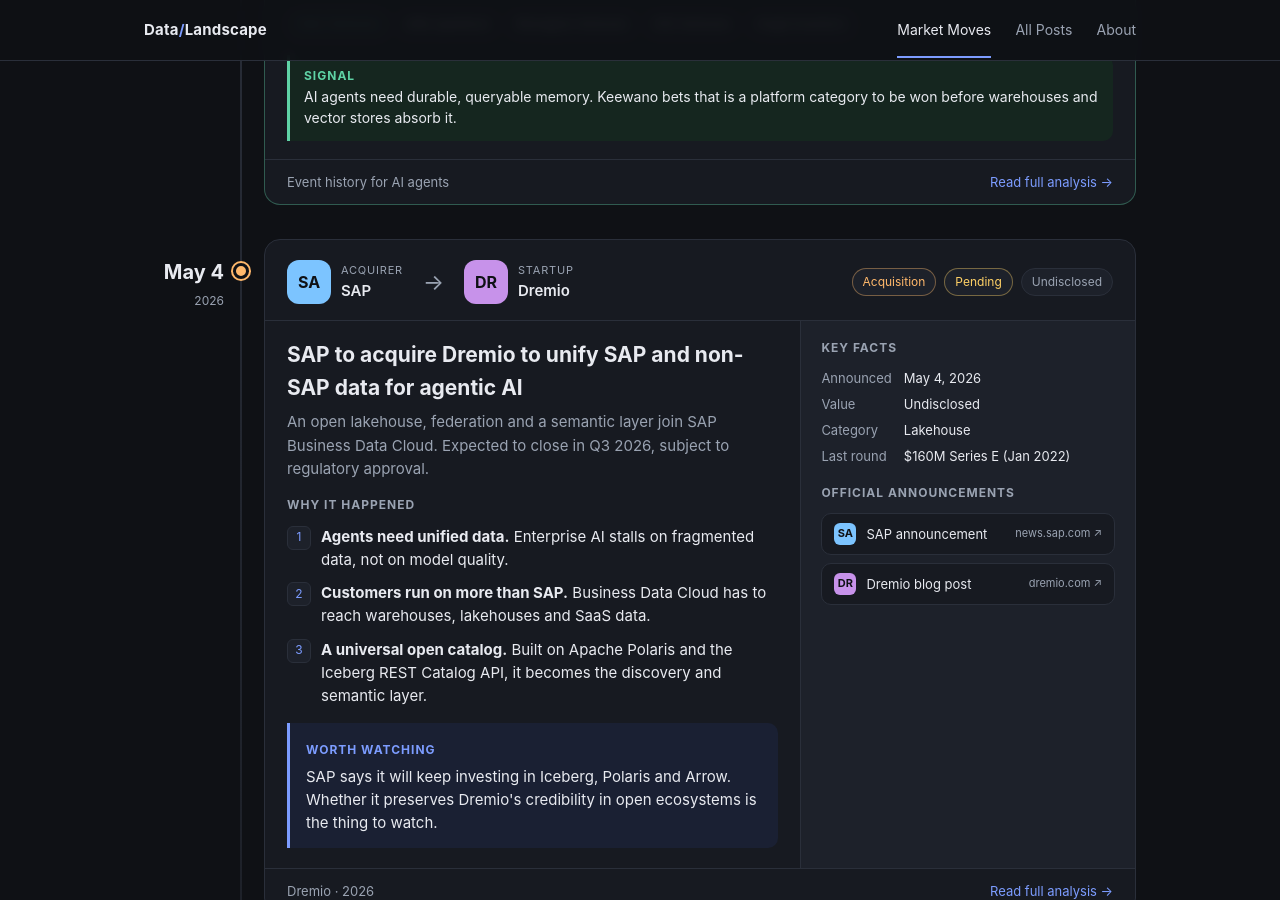
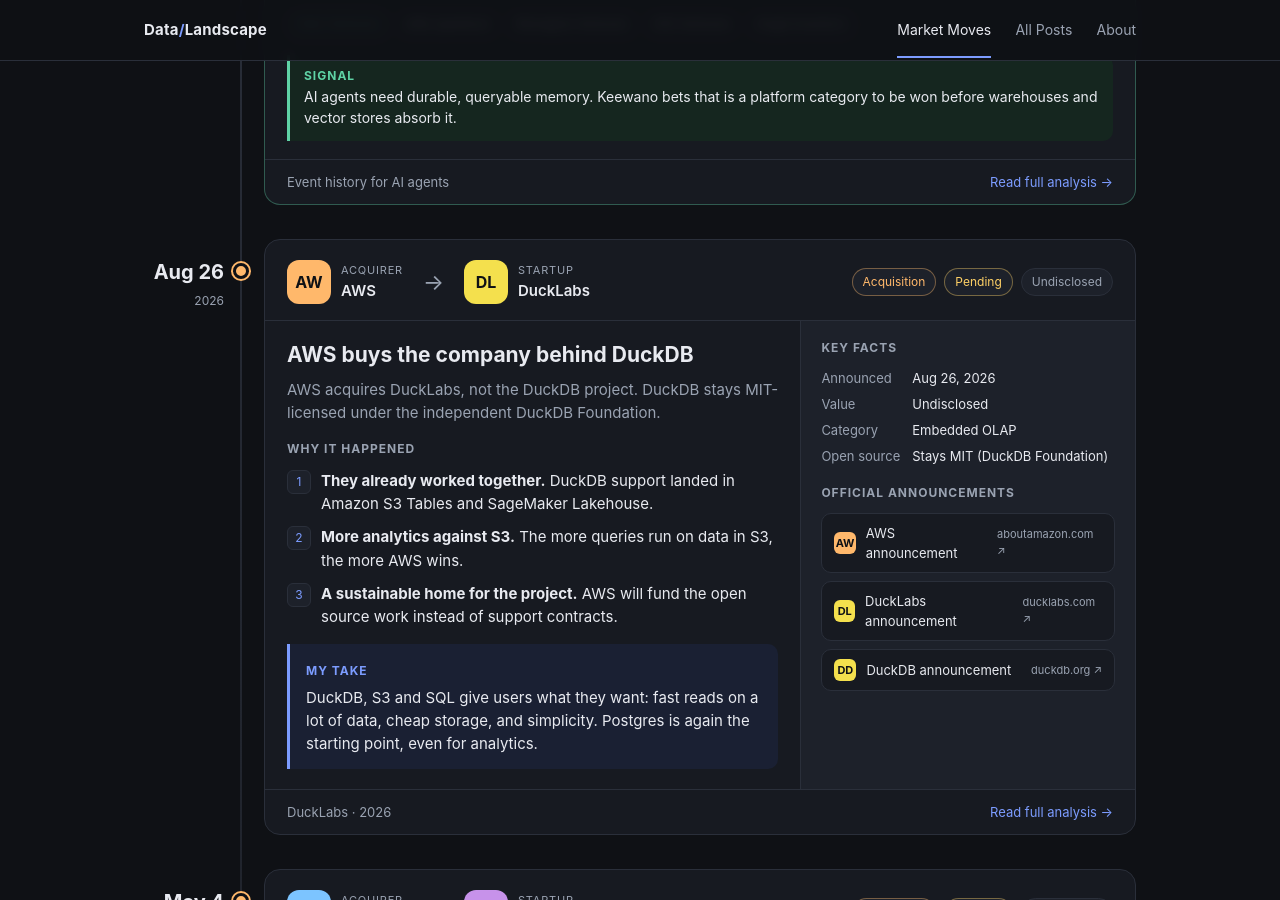
Before and after one commit to itayb-dt/data_landscape, a Jekyll site: the page built from index.html, in a window 1280 px wide and 900 px high, scrolled down 745 px. Built offline with Jekyll 4.4.1, drawn with Linux system fonts in a browser that asks for light colours.

Commit message:
Add DuckLabs acquisition analysis and card
Co-Authored-By: Claude Sonnet 5.5 <noreply@anthropic.com>

```diff
--- a/_data/events.yml
+++ b/_data/events.yml
@@ -179,9 +179,31 @@
   date: 2026-08-26
   when: "Aug 26"
   acquirer: AWS
+  acquirer_abbr: AW
+  acquirer_color: "#ffb86b"
   target: DuckLabs
+  target_abbr: DL
+  target_color: "#f4e04d"
+  status: Pending
   value: "Undisclosed"
-  source: https://www.aboutamazon.com/news/company-news/aws-ducklabs
+  headline: AWS buys the company behind DuckDB
+  tldr: AWS acquires DuckLabs, not the DuckDB project. DuckDB stays MIT-licensed under the independent DuckDB Foundation.
+  why:
+    - "<b>They already worked together.</b> DuckDB support landed in Amazon S3 Tables and SageMaker Lakehouse."
+    - "<b>More analytics against S3.</b> The more queries run on data in S3, the more AWS wins."
+    - "<b>A sustainable home for the project.</b> AWS will fund the open source work instead of support contracts."
+  take_label: My take
+  take: "DuckDB, S3 and SQL give users what they want: fast reads on a lot of data, cheap storage, and simplicity. Postgres is again the starting point, even for analytics."
+  facts:
+    - {label: Announced, value: "Aug 26, 2026"}
+    - {label: Value, value: Undisclosed}
+    - {label: Category, value: Embedded OLAP}
+    - {label: Open source, value: "Stays MIT (DuckDB Foundation)"}
+  links:
+    - {label: AWS announcement, src: aboutamazon.com, abbr: AW, color: "#ffb86b", url: "https://www.aboutamazon.com/news/company-news/aws-ducklabs"}
+    - {label: DuckLabs announcement, src: ducklabs.com, abbr: DL, color: "#f4e04d", url: "https://ducklabs.com/news/2026/08/26/ducklabs-to-join-aws"}
+    - {label: DuckDB announcement, src: duckdb.org, abbr: DD, color: "#f4e04d", url: "https://duckdb.org/2026/08/26/ducklabs-to-join-aws"}
+  post: /blog_posts/acq/013_ACQ_ducklabs_by_aws.html
 
 - type: acq
   date: 2026-08-17
--- /dev/null
+++ b/blog_posts/acq/013_ACQ_ducklabs_by_aws.md
@@ -0,0 +1,68 @@
+---
+title: "AWS acquires DuckLabs, the company behind DuckDB"
+show_title: true
+---
+## Opening Context
+
+On August 26, 2026, Amazon [announced](https://www.aboutamazon.com/news/company-news/aws-ducklabs) that AWS has signed a definitive agreement to acquire [DuckLabs](https://ducklabs.com/), the Amsterdam-based company behind the [DuckDB](https://duckdb.org/) analytical database. DuckLabs published its own [announcement](https://ducklabs.com/news/2026/08/26/ducklabs-to-join-aws) the same day, saying the move is expected to take effect in early September. Deal terms were not disclosed.
+
+One point matters more than the price. Amazon states that it is "not acquiring the DuckDB open source project." DuckDB stays free and open source under the MIT license, governed by the independent, non-profit DuckDB Foundation.
+
+- Estimated Deal Amount: Unknown. The price was not disclosed ([InfoWorld](https://www.infoworld.com/article/4214800/aws-acquires-ducklabs-but-what-does-it-want-from-the-team-behind-duckdb.html)), and I found no credible published estimate. For scale: the team is about 30 people ([InfoWorld](https://www.infoworld.com/article/4214800/aws-acquires-ducklabs-but-what-does-it-want-from-the-team-behind-duckdb.html)), and Dealroom's [profile](https://app.dealroom.co/companies/ducklabs_1) describes the company as bootstrapped, with no venture funding, living on support contracts and feature partnerships.
+
+## The Problem: Analytics Without the Warehouse Tax
+
+Most analytical questions are not big data problems. They are medium data problems: a few hundred gigabytes to a few terabytes of events, orders or logs that someone wants to slice quickly. The standard answer has been a cloud data warehouse or a cluster: load the data, size the compute, wait for it to start, and pay for it while it sits idle.
+
+That is a poor fit for a growing share of work. Analysts want answers in seconds on a laptop. Application developers want to embed analytics inside a product without running a separate system. Data engineers want to test a transformation on real files before it goes to production.
+
+The cost is not only money. Every copy of the data into a warehouse is another pipeline to maintain and another place where numbers can drift. Take a simple question: "How many active users did we have last week?" Does "active" mean logged in, or performed a billable action? The answer depends on definitions, and the more systems the data passes through, the harder it is to agree on which number is right.
+
+The industry has been moving towards a simpler pattern: keep the data once, in open file formats on object storage, and bring a fast query engine to it, wherever the user happens to be.
+
+## About DuckLabs
+
+DuckLabs is the company behind DuckDB, an open source analytical SQL database that runs inside the application as a library: no server, no cluster. It is columnar and vectorized, so scans and aggregations over large tables are fast. It reads Parquet, CSV and JSON files directly, and runs on a laptop, in a serverless function, or in the browser.
+
+According to the [DuckDB announcement](https://duckdb.org/2026/08/26/ducklabs-to-join-aws), the projects around it, DuckDB, DuckLake and Quack, all remain MIT-licensed. [SiliconANGLE](https://siliconangle.com/2026/08/26/aws-buys-ducklabs-to-bring-duckdbs-embeddable-analytics-to-more-enterprises/) reports that DuckLabs earned its revenue from commercial support contracts and feature development partnerships, and that the company was founded just over five years ago by Hannes Mühleisen and Mark Raasveldt, who still lead its core engineering.
+
+The adoption numbers explain the deal. The DuckDB team [reported](https://duckdb.org/2026/08/05/github-40k-stars) on August 5, 2026 that DuckDB has "50M+ monthly downloads in PyPI, more than double the 20M we reported last time," and that its GitHub repository passed 40,000 stars. [PyPI Stats](https://pypistats.org/packages/duckdb) currently shows about 54.9 million downloads in the last month, roughly 16.6 million in the last week and 1.5 million in the last day (7-day smoothing). SiliconANGLE reports that DuckLabs said downloads reached more than three million a day at one point. PyPI counts include automated installs, so read them as a sign of reach rather than a count of users.
+
+The differentiators are practical:
+
+- **Zero operations.** There is nothing to deploy. It is a library.
+- **SQL as the interface.** Anyone who knows SQL can use it immediately.
+- **Files as tables.** It queries data where it already lives, without a load step.
+- **Open source with a foundation.** The project's governance is separate from the company.
+
+### Public Funding Rounds
+
+Public Funding Rounds: Not publicly available from credible sources.
+
+## Understanding the Acquisition
+
+The strategic logic is about where analytics runs. AWS already holds a very large share of the world's data in S3. The more queries run directly against that data, the more AWS wins. Constellation Research analyst Michael Ni put it to SiliconANGLE plainly: "AWS wins if more of that work happens directly against S3 and inside its AWS services."
+
+The two companies already worked together. AWS and DuckLabs collaborated on DuckDB support for Amazon S3 Tables and Amazon SageMaker Lakehouse, according to SiliconANGLE. Amazon says the relationship goes back further: Andy Warfield, an AWS VP and distinguished engineer, said in the announcement, "We've been working closely with the DuckLabs team for the past two years."
+
+The deal also solves a sustainability question. A small company maintaining a project used by millions is hard to fund through support contracts. SiliconANGLE reports AWS will now fund the open source work. The [DuckDB announcement](https://duckdb.org/2026/08/26/ducklabs-to-join-aws) says the Foundation will set up a Technical Advisory Board that can influence the projects' direction, and DuckLabs plans to let DuckDB run extensions signed by other developers and organizations.
+
+For users, nothing changes for now. The roadmap, licensing and governance model stay the same. The thing to watch is influence: who sits on the advisory board, who contributes, and whether the open extension model ends up opening the ecosystem or tilting it towards AWS services.
+
+## Relevant Tools
+
+[MotherDuck](https://motherduck.com/): a managed cloud service built on DuckDB, and the company most tightly coupled to DuckLabs. It has [partnered](https://www.cwi.nl/en/news/cwi-spin-off-duckdb-labs-partners-with-motherduck-who-raises-47-5-million-1/) with DuckDB Labs since 2022.
+
+[chDB](https://github.com/chdb-io/chdb): the closest equivalent on the ClickHouse side, an in-process OLAP SQL engine powered by ClickHouse that needs no server. It [joined ClickHouse](https://clickhouse.com/blog/chdb-joins-clickhouse-family) in March 2024.
+
+## My Take
+
+DuckDB is an amazing technology. It is also another example of how Postgres is the starting point for everything, including analytics: DuckDB speaks a familiar SQL, and there is now a Postgres extension that embeds it.
+
+Users do not really care about any of this. They want three things:
+
+1. **Fast reads on a large amount of data.**
+2. **Cheap storage.** That is why S3 is great.
+3. **Simplicity, through SQL.**
+
+DuckDB, S3 and SQL deliver all three, and AWS has just bought the company that makes the first piece.
--- a/index.html
+++ b/index.html
@@ -72,7 +72,7 @@ title: Market Moves
             <h3>Why it happened</h3>
             <ol>{% for w in m.why %}<li>{{ w }}</li>{% endfor %}</ol>
           </div>
-          <div class="take"><b>Worth watching</b><p>{{ m.take }}</p></div>
+          <div class="take"><b>{{ m.take_label | default: "Worth watching" }}</b><p>{{ m.take }}</p></div>
         </div>
         <aside class="side">
           <h3>Key facts</h3>
```
